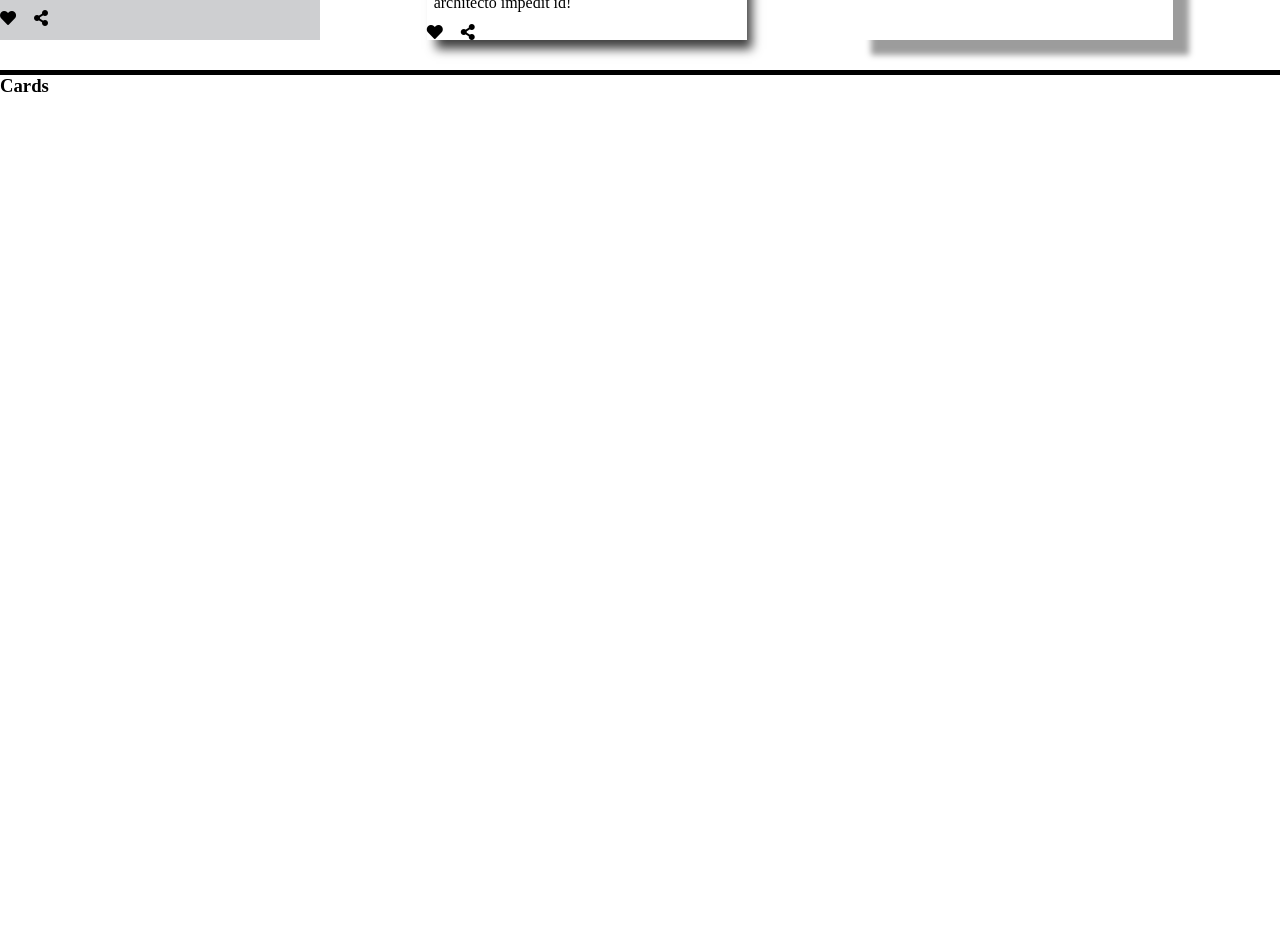
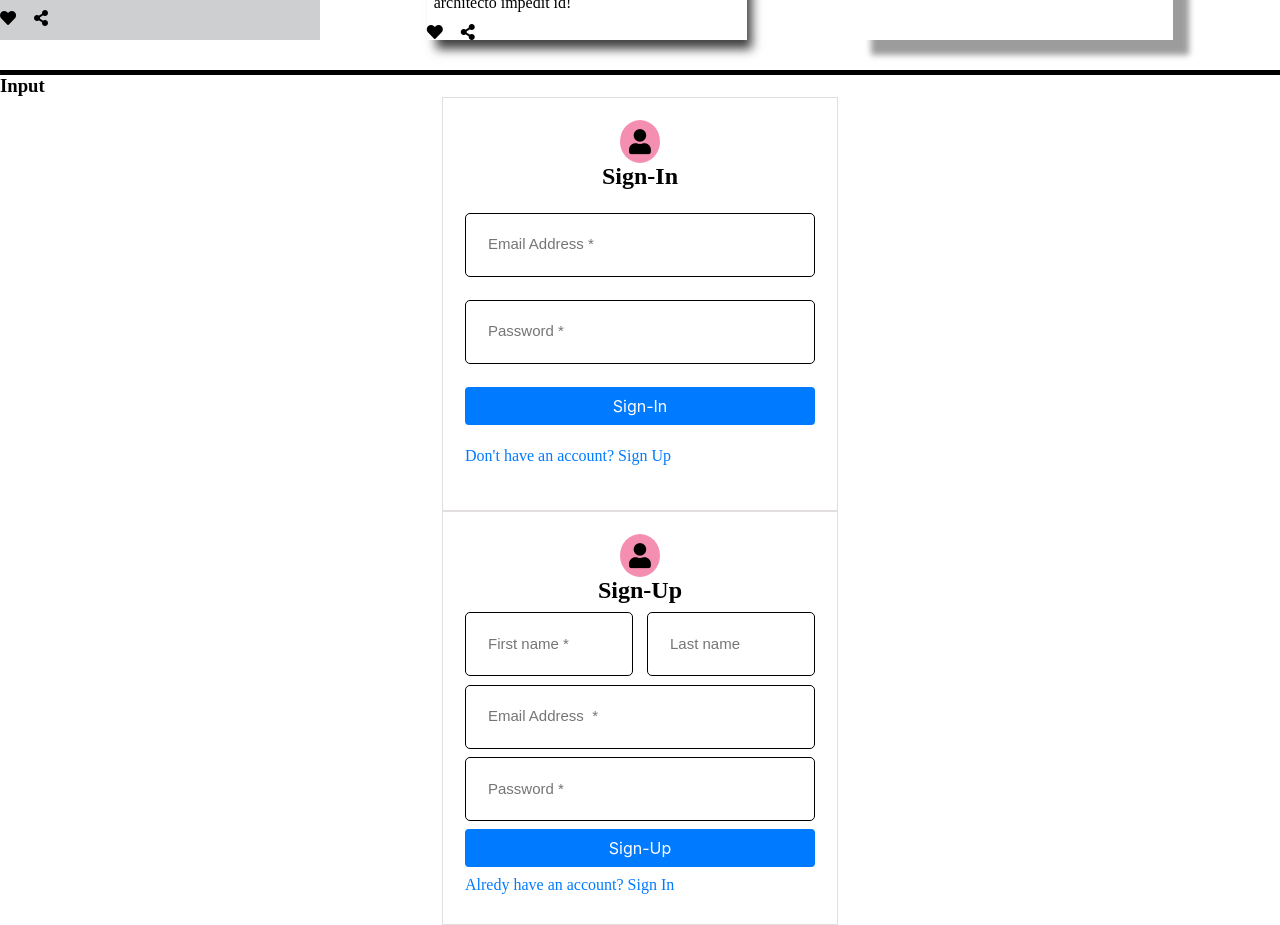
Before and after one commit to Akshaay9/CSS_Component_Library, a React (Create React App) app: page / in a window 1280 px wide. Shown: the part 2680-3605 px from the top of the page. Before the commit the page ends 2777 px from the top, so only its background shows below. Built offline with nearby package versions, Linux system fonts and the light colour scheme.

Commit message:
added signup and login form with animation

```diff
--- a/src/App.css
+++ b/src/App.css
@@ -6,7 +6,7 @@
   --pink: #f48fb1;
   --red: #f44336;
   --blue: #007bff;
-  --shaded_black:rgb(94, 89, 89);;
+  --shaded_black: rgb(94, 89, 89);
 
   --nav_li_color_pink: hsl(340, 97%, 58%);
   --Cf_li_style: "Open Sans", sans-serif;
@@ -366,6 +366,7 @@
 
 /* buttons */
 .btn {
+  cursor: pointer;
   outline: none;
   border: none;
   display: inline-block;
@@ -515,19 +516,18 @@
 }
 
 /* =============================cards================ */
-.card-basic{
+.card-basic {
   width: 20rem;
   position: relative !important;
 }
-.card-basic .img{
+.card-basic .img {
   width: 100%;
 }
-.card-basic img{
+.card-basic img {
   width: 100%;
   object-fit: contain;
-
 }
-.cardBadge{
+.cardBadge {
   position: absolute;
   width: 1rem;
   min-width: 8rem !important;
@@ -542,85 +542,81 @@ object-fit: contain;
   left: 3px;
   margin-top: 5px;
 }
-.description{
+.description {
   display: flex;
   width: 90%;
   margin: auto;
   justify-content: space-between;
 }
-.descriptionLeft{
+.descriptionLeft {
   font-weight: bold;
-  color: var(--shaded_blac)
+  color: var(--shaded_blac);
 }
-.footer{
+.footer {
   margin-left: 18px;
 }
 /* carddismiss */
 
-
-.card-dismiss{
+.card-dismiss {
   width: 20rem;
   position: relative !important;
 }
-.card-dismiss .img{
+.card-dismiss .img {
   width: 100%;
   height: 17rem;
 }
-.card-dismiss img{
+.card-dismiss img {
   width: 100%;
-height: 17rem;
+  height: inherit;
   object-fit: cover;
-
 }
-.cardDismiss{
+.cardDismiss {
   position: absolute;
   right: 5px;
   top: 5px;
   color: rgb(24, 1, 1);
 }
 
-.description{
+.description {
   display: flex;
   width: 90%;
   margin: auto;
   justify-content: space-between;
 }
-.descriptionLeft{
+.descriptionLeft {
   font-weight: bold;
-  color: var(--shaded_blac)
+  color: var(--shaded_blac);
 }
-.footer{
+.footer {
   margin-left: 18px;
 }
 /* card=Overlay */
 
-
-.card-text-overlay{
+.card-text-overlay {
   width: 20rem;
   /* height: 24rem; */
   position: relative !important;
 }
 
-.card-text-overlay img{
+.card-text-overlay img {
   width: 100%;
   object-fit: contain;
-
 }
-.card-description{
+.card-description {
   position: absolute;
   color: white;
-  bottom:22px;
+  bottom: 22px;
   padding: 12px;
   font-weight: bolder;
   font-family: var(--Cf_li_style);
 }
 /* card-profile */
-.card-profile{
+.card-profile {
   width: 20rem;
   position: relative !important;
   background-color: rgb(206, 207, 209);
 }
-.card-profile-image img{
+.card-profile-image img {
   display: block;
   width: 100%;
   margin: auto;
@@ -628,23 +624,22 @@ object-fit: contain;
 }
 .card-profile-image {
   margin: 12px 0px;
-
 }
-.card-profile-top{
+.card-profile-top {
   margin-top: 8px;
   display: flex;
 }
-.card-profile-left{
+.card-profile-left {
   display: flex;
-  flex: 0.8 ;
+  flex: 0.8;
   justify-content: space-evenly;
   align-items: center;
 }
-.card-profile-top-right{
+.card-profile-top-right {
   display: inline-block;
   margin: auto;
 }
-.card-profile-footer-left{
+.card-profile-footer-left {
   display: inline-block;
   width: 3rem;
   display: flex;
@@ -652,21 +647,87 @@ display: flex;
   align-items: center;
   margin-top: 12px;
 }
-.card-profile-description{
+.card-profile-description {
   padding: 0px 7px;
 }
-.shadow{
+.shadow {
   background-color: white;
-  box-shadow: 7px 11px 10px -2px rgba(0,0,0,0.75);
--webkit-box-shadow: 7px 11px 10px -2px rgba(0,0,0,0.75);
--moz-box-shadow: 7px 11px 10px -2px rgba(0,0,0,0.75);
+  box-shadow: 7px 11px 10px -2px rgba(0, 0, 0, 0.75);
+  -webkit-box-shadow: 7px 11px 10px -2px rgba(0, 0, 0, 0.75);
+  -moz-box-shadow: 7px 11px 10px -2px rgba(0, 0, 0, 0.75);
 }
-.shadow-xl .card-profile-description{
+.shadow-xl .card-profile-description {
   margin-top: 12px;
 }
-.shadow-xl{
+.shadow-xl {
   background-color: white;
   padding: 8px;
-  -webkit-box-shadow: 17px 16px 6px -1px rgba(0,0,0,0.39);
-box-shadow: 17px 16px 6px -1px rgba(0,0,0,0.39);
+  -webkit-box-shadow: 17px 16px 6px -1px rgba(0, 0, 0, 0.39);
+  box-shadow: 17px 16px 6px -1px rgba(0, 0, 0, 0.39);
 }
+
+/* input forms */
+.login-form{
+  width: 396px;
+  /* height: 444px; */
+  margin: auto;
+  display: flex;
+  flex-direction: column;
+  border: 0.1px solid rgb(226, 222, 222);
+  padding: 22px;
+
+}
+.login-form-header{
+  display: flex;
+  flex-direction: column;
+  align-items: center;
+}
+.login-form-header .fas{
+  padding: 9px;
+  font-size: 25px;
+  border-radius: 50%;
+  background-color: var(--pink);
+}
+.login-form-body{
+  height: 298px;
+  display: flex;
+  flex-direction: column;
+  justify-content: space-evenly;
+}
+.login-form-email input , .login-form-pass input{
+  width: 100%;
+  height: 8vh;
+  border-radius: 5px;
+  border: none;
+  border: 1px solid black;
+}
+.login-form p{
+  color: var(--blue);
+  cursor: pointer;
+}
+::placeholder {
+  margin-left: 12px;
+  padding: 22px;
+  font-size: 15px;
+}
+
+input:focus::-webkit-input-placeholder {
+position: absolute;
+
+transform: translate(-20%,-35%);
+font-size: 12px;
+transition: all 0.3s ease-out ;
+
+}
+.login-form-name-first, .login-form-name-last{
+  width: 48%;
+
+  height: 8vh;
+  border-radius: 5px;
+  border: none;
+  border: 1px solid black;
+}
+.login-form-name{
+  display: flex;
+  justify-content: space-between;
+}
--- a/src/App.js
+++ b/src/App.js
@@ -10,6 +10,7 @@ import Badge from './Components/Badge/Badge'
 import Buttons from './Components/Buttons/Buttons'
 import Avatar from './Components/Avatar/Avatar'
 import Card1 from './Components/Cards/Card1'
+import Input from './Components/Input/Input'
 function App() {
   return (
     <div>
@@ -39,7 +40,8 @@ function App() {
       <h3>Cards</h3>
       <Card1 />
       <div style={{ width: "100%", height: "0.7vh", backgroundColor: "black", marginTop: "30px" }} className="line test"></div>
-      <h3>Cards</h3>
+      <h3>Input</h3>
+      <Input/>
     </div>
   )
 }
--- a/src/Components/Avatar/Avatar.js
+++ b/src/Components/Avatar/Avatar.js
@@ -3,7 +3,7 @@ import React from "react";
 function Avatar() {
   return (
     <div>
-      <div style={{display:"grid",gridTemplateColumns:"repeat(4,90px)"}}>
+      <div style={{display:"grid",gridTemplateColumns:"repeat(auto-fill,90px)"}}>
         <div className="avatar round-xs">
           <img
             src="https://upload.wikimedia.org/wikipedia/commons/8/89/Chris_Evans_2020_%28cropped%29.jpg"
--- /dev/null
+++ b/src/Components/Input/Input.js
@@ -0,0 +1,49 @@
+import React from "react";
+
+function Input() {
+  return (
+    <div>
+      <div className="login-form">
+        <div className="login-form-header">
+          <i class="fas fa-user"></i>
+          <h2>Sign-In</h2>
+        </div>
+        <div className="login-form-body">
+          <div className="login-form-email">
+            <input type="email" placeholder="Email Address *" />
+          </div>
+          <div className="login-form-pass">
+            <input type="password" placeholder="Password *" />
+          </div>
+          <button className="btn btn-primary">Sign-In</button>
+        <p>Don't have an account? Sign Up</p>
+        </div>
+
+      </div>
+      <div className="login-form">
+        <div className="login-form-header">
+          <i class="fas fa-user"></i>
+          <h2>Sign-Up</h2>
+        </div>
+        <div className="login-form-body">
+
+          <div className="login-form-name">
+            <input className="login-form-name-first" type="name" placeholder="First name *" />
+            <input  className="login-form-name-last"  type="name" placeholder="Last name" />
+          </div>
+          <div className="login-form-email">
+            <input type="email" placeholder="Email Address  *" />
+          </div>
+          <div className="login-form-pass">
+            <input type="password" placeholder="Password *" />
+          </div>
+          <button className="btn btn-primary">Sign-Up</button>
+        <p>Alredy have an account? Sign In</p>
+        </div>
+
+      </div>
+    </div>
+  );
+}
+
+export default Input;
```
Lines whose indentation alone changed are shown as unchanged.
